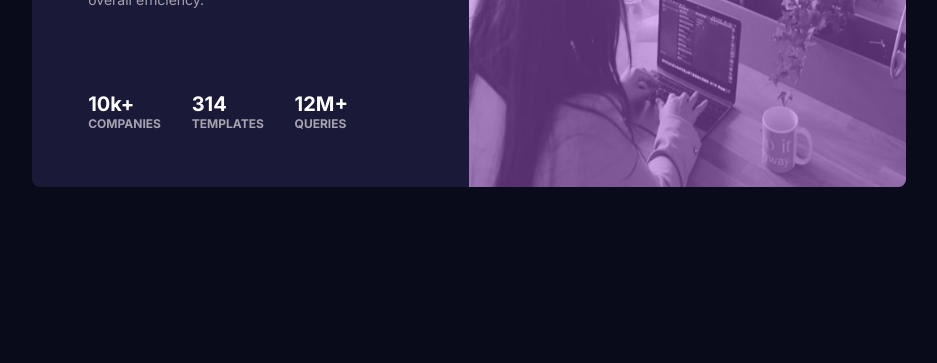
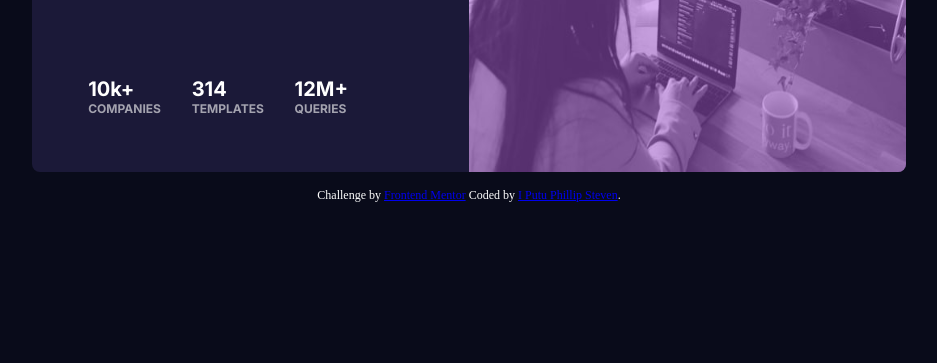
Before and after one commit to putuphillipsteven/stats-preview-card, a plain HTML site: page index.html in a window 1280 px wide. Shown: the part 437-800 px from the top of the page, without its empty margins (171-1108 px from the left). Drawn offline with Linux system fonts and the light colour scheme.

Commit message:
Add attribution section

```diff
--- a/index.html
+++ b/index.html
@@ -40,5 +40,12 @@
         <img src="./images/image-header-desktop.jpg" alt="img-people" />
       </section>
     </main>
+    <section class="attribution">
+      Challenge by
+      <a href="https://www.frontendmentor.io?ref=challenge" target="_blank"
+        >Frontend Mentor</a
+      >
+      Coded by <a href="#">I Putu Phillip Steven</a>.
+    </section>
   </body>
 </html>
--- a/styles.scss
+++ b/styles.scss
@@ -27,6 +27,7 @@ main,
 body {
   max-width: 100vw;
   min-height: 100vh;
+  flex-direction: column;
   padding: 16px;
   align-items: center;
   justify-content: center;
@@ -96,7 +97,11 @@ body {
     }
   }
 }
-
+section.attribution {
+  font-size: 12px;
+  margin-top: 16px;
+  color: white;
+}
 @media all and (max-width: 768px) {
   body {
     text-align: center;
```
Also changed, not shown: styles.css, 1 other file.
